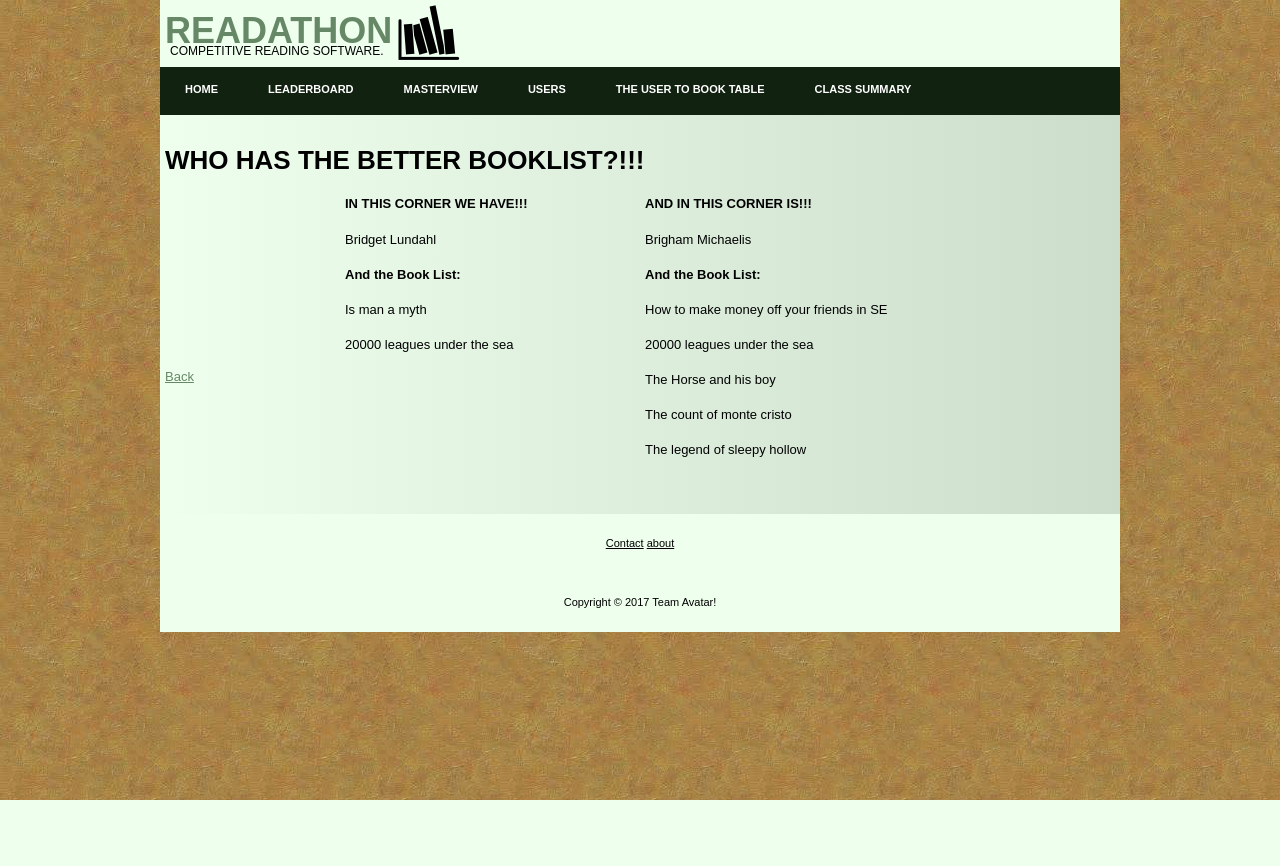
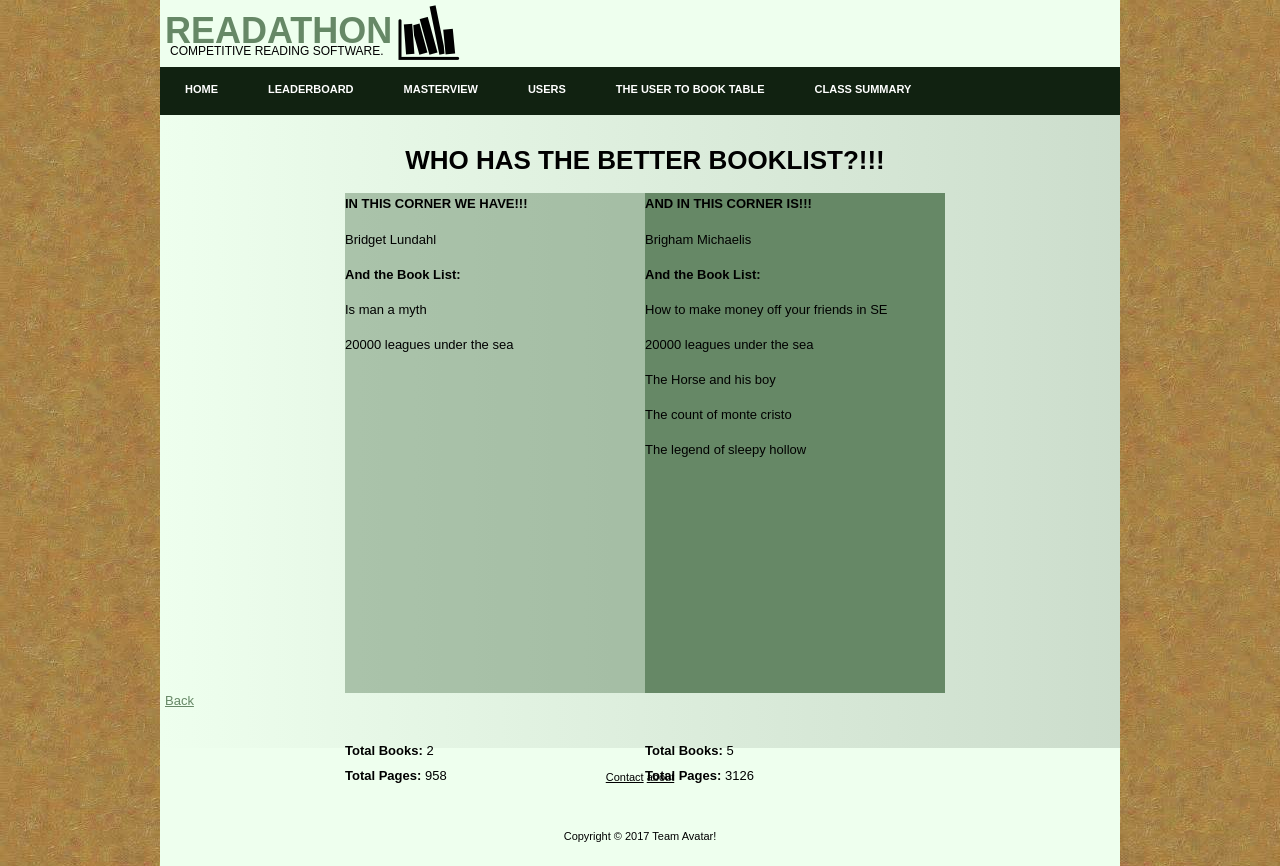
Before and after one commit to TysonJLaFollette/readathon, a Rails app: page /dualbooklists/2 in a window 1280 px wide. Before the commit the page ends 800 px from the top, so only its background shows below. Run offline with Rails 7, Linux system fonts and the light colour scheme; data comes from the database, SQL or seed files in the repository; both versions use the stored data as it was after the commit; style sheets or scripts are compiled from the project's sources; some libraries are stand-ins or nearby versions.

Commit message:
UserStory2 stuff with colors and stats

```diff
--- a/app/views/dualbooklists/show.html.erb
+++ b/app/views/dualbooklists/show.html.erb
@@ -1,4 +1,4 @@
-<h1><strong>WHO HAS THE BETTER BOOKLIST?!!!</strong></h1>
+<h1 align="center"><strong>WHO HAS THE BETTER BOOKLIST?!!!</strong></h1>
 
 <style type="text/css">
 #wrap {
@@ -8,10 +8,15 @@
 #left_col {
    float:left;
    width:300px;
+   background: rgba(102, 136, 102, 0.48);
+   height: 500px;
+   l
 }
 #right_col {
    float:right;
    width:300px;
+   background: #668866;
+   height: 500px;
 }
 </style>
 
@@ -28,12 +33,20 @@
 
        <p>
       	<strong> And the Book List: </strong>
+        <% @page_sum = 0 %>
+        <% @book_total = 0 %>
       	<% @booklist = Users2book.all.each do |user2book| %>
       		<% if user2book.userid === @dualbooklist.studentone %>
       			<p> <%= Bookitem.find_by_id(user2book.bookid).title %> </p>
+            <% @page_sum = @page_sum + Bookitem.find_by_id(user2book.bookid).pages %>
+            <% @book_total = @book_total + 1 %>
       		<% end %>
       	<% end %>
+        <p style="position: absolute; bottom: 0"><strong> Total Pages: </strong><%= @page_sum %></p>
+        <p style="position: absolute; bottom: 25px"><strong> Total Books: </strong><%= @book_total %></p>
+
       </p>
+
   </div>
   <div id="right_col">
       <p>
@@ -45,12 +58,19 @@
         <% end %>
       </p>
       <p>
+        <% @page_sum2 = 0 %>
+        <% @book_total2 = 0 %>
         <strong> And the Book List: </strong>
       	<% @booklist = Users2book.all.each do |user2book| %>
       		<% if user2book.userid === @dualbooklist.studenttwo %>
       			<p> <%= Bookitem.find_by_id(user2book.bookid).title %> </p>
+            <% @page_sum2 = @page_sum2 + Bookitem.find_by_id(user2book.bookid).pages %>
+            <% @book_total2 = @book_total2 + 1 %>
       		<% end %>
       	<% end %>
+        <p style="position: absolute; bottom: 0"><strong> Total Pages: </strong><%= @page_sum2 %></p>
+        <p style="position: absolute; bottom: 25px"><strong> Total Books: </strong><%= @book_total2 %></p>
+
       </p>
   </div>
 </div>
```
Also changed, not shown: db/development.sqlite3. Lines whose indentation alone changed are shown as unchanged.
